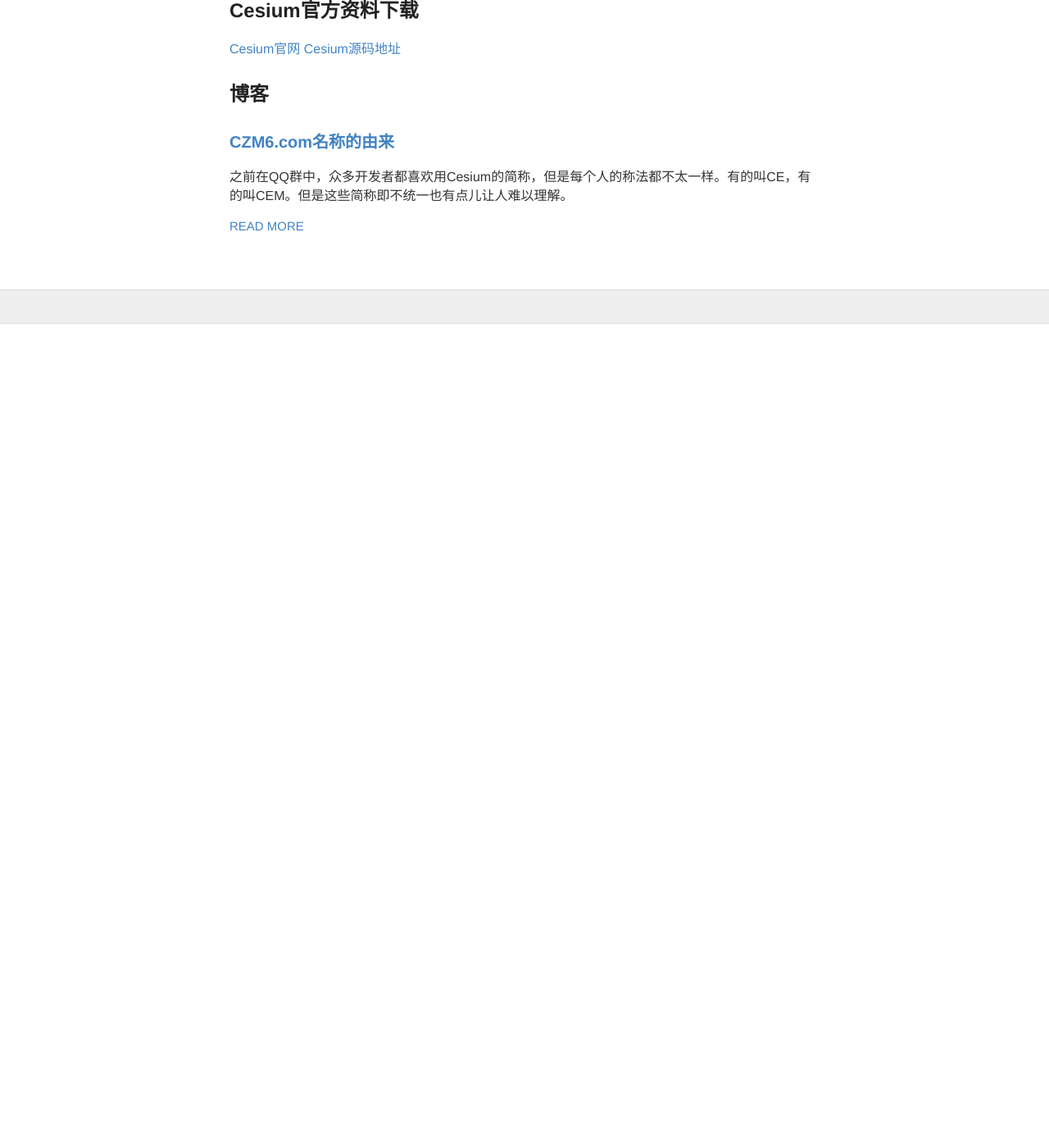
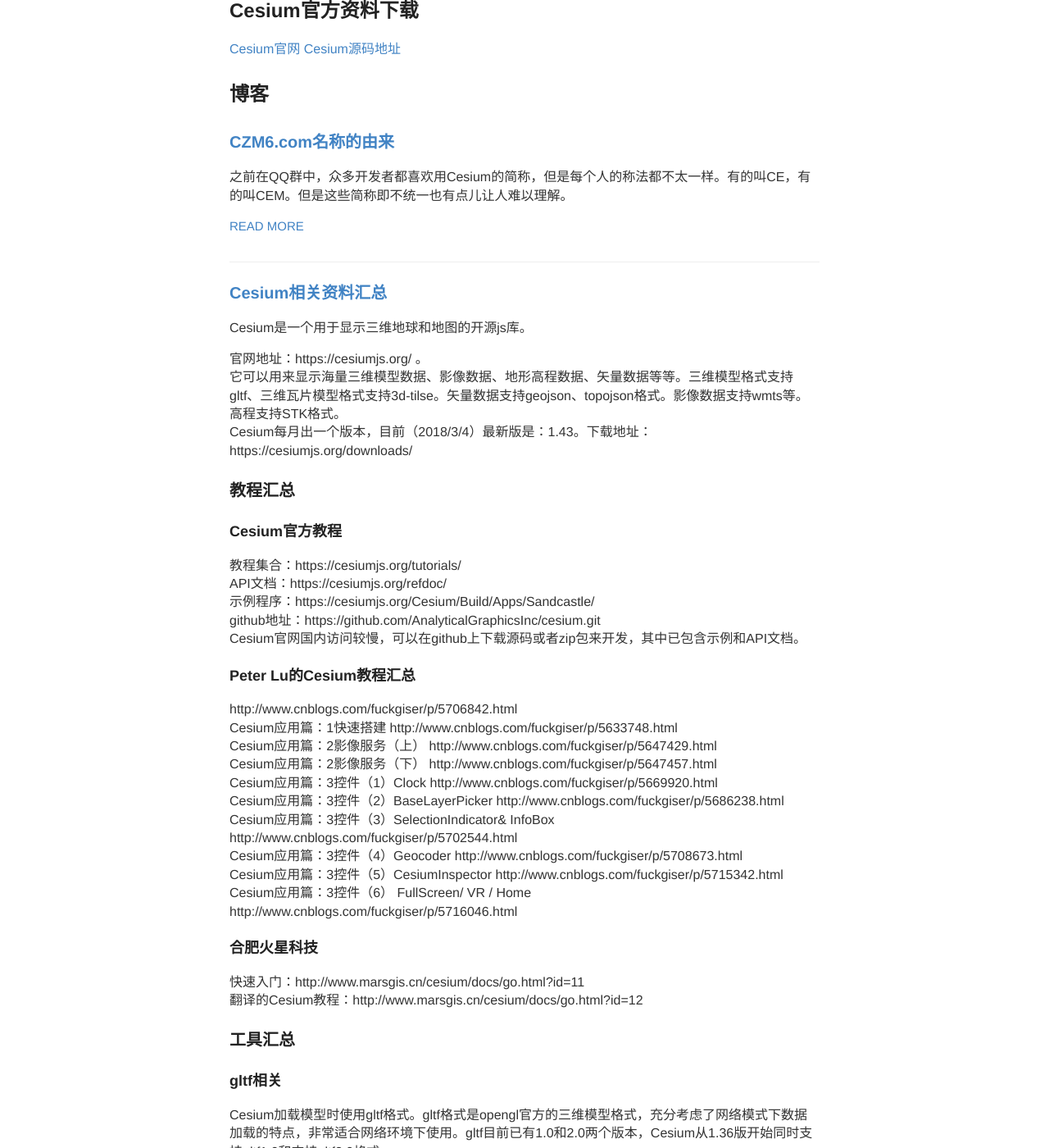
Before and after one commit to vtxf/czm6, a Jekyll site: the page built from index.html, in a window 1280 px wide and 1400 px high, scrolled down 270 px. Shown: the whole window at 82% size. Built offline with Jekyll 4.4.1, drawn with Linux system fonts in a browser that asks for light colours; comment, search, counter and statistics services are not loaded; before the commit the page ends 900 px from its top, so only the background shows below that; some of the changed text lies outside the part shown.

Commit message:
增加博文

```diff
--- /dev/null
+++ b/_posts/2018-8-5-cesium-misc.md
@@ -0,0 +1,79 @@
+---
+layout: post
+title: Cesium相关资料汇总
+---
+
+Cesium是一个用于显示三维地球和地图的开源js库。
+
+官网地址：https://cesiumjs.org/ 。
+它可以用来显示海量三维模型数据、影像数据、地形高程数据、矢量数据等等。三维模型格式支持gltf、三维瓦片模型格式支持3d-tilse。矢量数据支持geojson、topojson格式。影像数据支持wmts等。高程支持STK格式。
+Cesium每月出一个版本，目前（2018/3/4）最新版是：1.43。下载地址：https://cesiumjs.org/downloads/
+## 教程汇总
+### Cesium官方教程
+教程集合：https://cesiumjs.org/tutorials/
+API文档：https://cesiumjs.org/refdoc/
+示例程序：https://cesiumjs.org/Cesium/Build/Apps/Sandcastle/
+github地址：https://github.com/AnalyticalGraphicsInc/cesium.git
+Cesium官网国内访问较慢，可以在github上下载源码或者zip包来开发，其中已包含示例和API文档。
+### Peter Lu的Cesium教程汇总
+http://www.cnblogs.com/fuckgiser/p/5706842.html
+Cesium应用篇：1快速搭建 http://www.cnblogs.com/fuckgiser/p/5633748.html
+Cesium应用篇：2影像服务（上） http://www.cnblogs.com/fuckgiser/p/5647429.html
+Cesium应用篇：2影像服务（下） http://www.cnblogs.com/fuckgiser/p/5647457.html
+Cesium应用篇：3控件（1）Clock http://www.cnblogs.com/fuckgiser/p/5669920.html
+Cesium应用篇：3控件（2）BaseLayerPicker http://www.cnblogs.com/fuckgiser/p/5686238.html
+Cesium应用篇：3控件（3）SelectionIndicator& InfoBox http://www.cnblogs.com/fuckgiser/p/5702544.html
+Cesium应用篇：3控件（4）Geocoder http://www.cnblogs.com/fuckgiser/p/5708673.html
+Cesium应用篇：3控件（5）CesiumInspector http://www.cnblogs.com/fuckgiser/p/5715342.html
+Cesium应用篇：3控件（6） FullScreen/ VR / Home http://www.cnblogs.com/fuckgiser/p/5716046.html
+### 合肥火星科技
+快速入门：http://www.marsgis.cn/cesium/docs/go.html?id=11
+翻译的Cesium教程：http://www.marsgis.cn/cesium/docs/go.html?id=12
+## 工具汇总
+### gltf相关
+Cesium加载模型时使用gltf格式。gltf格式是opengl官方的三维模型格式，充分考虑了网络模式下数据加载的特点，非常适合网络环境下使用。gltf目前已有1.0和2.0两个版本，Cesium从1.36版开始同时支持gltf1.0和支持gltf2.0格式。
+#### gltf
+https://github.com/KhronosGroup/glTF
+gltf规格说明
+#### glTF-Sample-Models
+https://github.com/KhronosGroup/glTF-Sample-Models
+gltf样例数据
+#### gltf-pipeline
+https://github.com/AnalyticalGraphicsInc/gltf-pipeline
+用来处理gltf格式文件，主要功能有：
+* 将gltf格式分解成多个文件（纹理、顶点二进制数据、shader等）
+* 文本格式(gltf)和二进制格式(glb)的互转
+* 将纹理压缩成dds、pvr、etc等分别适合windows桌面端、iphone手机端、android手机端纹理的高效显示
+* 自动进行纹理烘焙，生成环境遮蔽纹理(ambient occlusion)
+* 对顶点数据进行压缩等
+
+#### gltf-vscode
+https://github.com/AnalyticalGraphicsInc/gltf-vscode
+vscode插件，可以在vscode中打开gltf文件的同时显示三维模型。
+#### obj2gltf
+https://github.com/AnalyticalGraphicsInc/obj2gltf
+将obj格式模型转成gltf格式模型
+### 3d-tiles相关
+3d-tiles是Cesium用来显示大规模海量三维模型数据格式，比如倾斜摄影数据，可以通过转化成3d-tiles格式来在Cesium中显示出来。3d-tiles格式考虑了普通三维模型、点云数据、矢量数据等形式，其中矢量数据格式还在开发中，目前的源码中已经有体现，但是官方还未做宣传；普通三维模型等格式已相对成熟。3d-tiles内部实际上是使用gltf来作为单个瓦片模型的格式。
+#### 3d-tiles
+https://github.com/AnalyticalGraphicsInc/3d-tiles
+3d-tiles格式标准
+#### 3d-tiles-tools
+https://github.com/AnalyticalGraphicsInc/3d-tiles-tools
+3d-tiles格式处理工具，可以对3d-tiles进行调试、分析、验证。
+#### 3d-tiles-samples
+https://github.com/AnalyticalGraphicsInc/3d-tiles-samples
+3d-tiles的样例数据
+
+### 其他杂项
+#### cesium-threejs-experiment
+https://github.com/AnalyticalGraphicsInc/cesium-threejs-experiment
+同时使用Cesium和three.js进行三维展示
+#### quantized-mesh
+https://github.com/AnalyticalGraphicsInc/quantized-mesh
+Cesium所使用的STK地形格式标准
+#### turf
+https://github.com/Turfjs/turf
+一个用于空间分析的JavaScript库。它包括传统的空间操作，用于创建GeoJSON数据的帮助函数，以及数据分类和统计工具。 Turfjs可以作为客户端插件添加到您的网站，也可以使用Node.js运行Turf服务器端。
+#### citygml-to-3dtiles
+https://github.com/njam/citygml-to-3dtiles
```
Also changed, not shown: about.md (+0 -1 lines).
